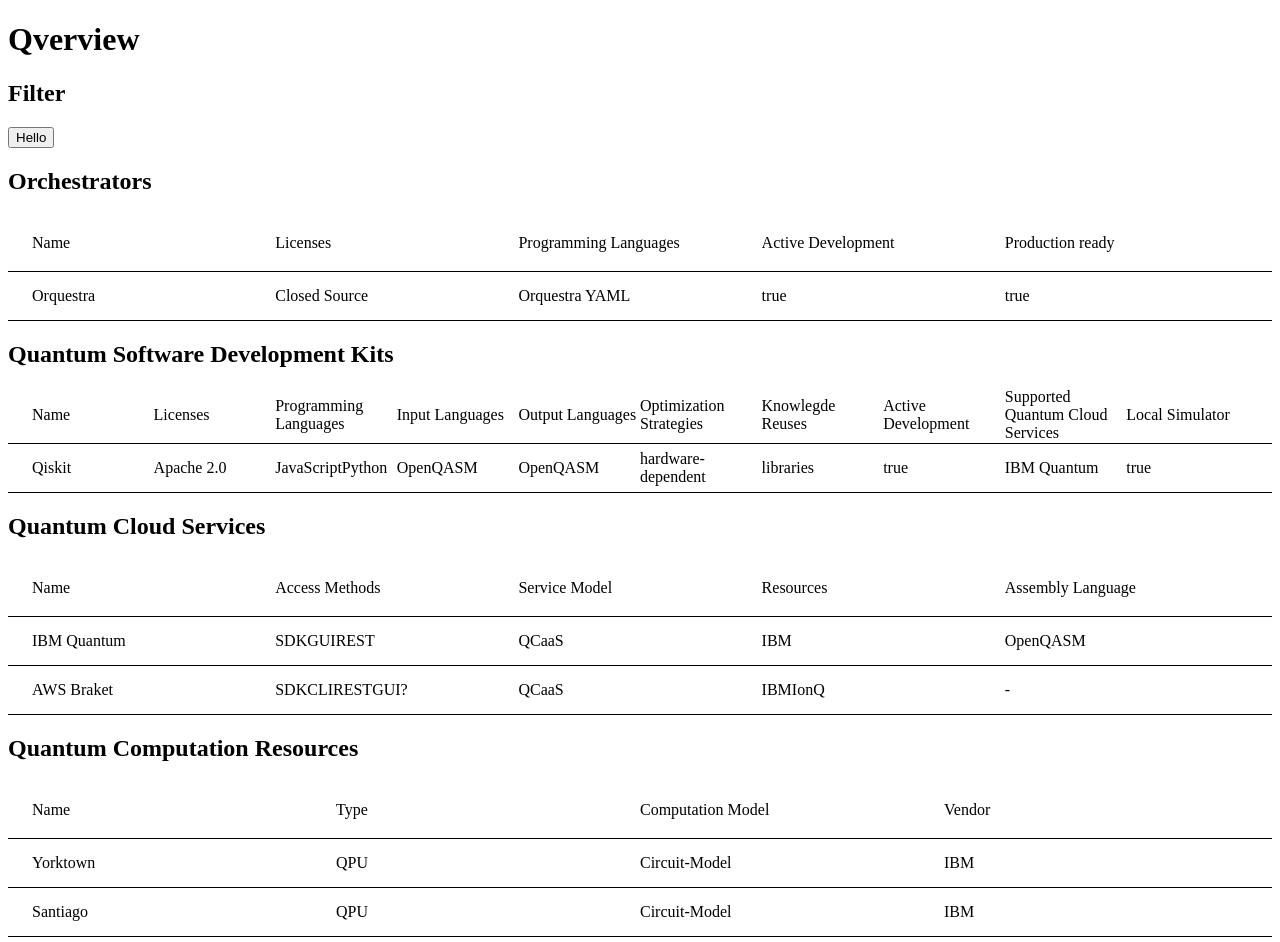
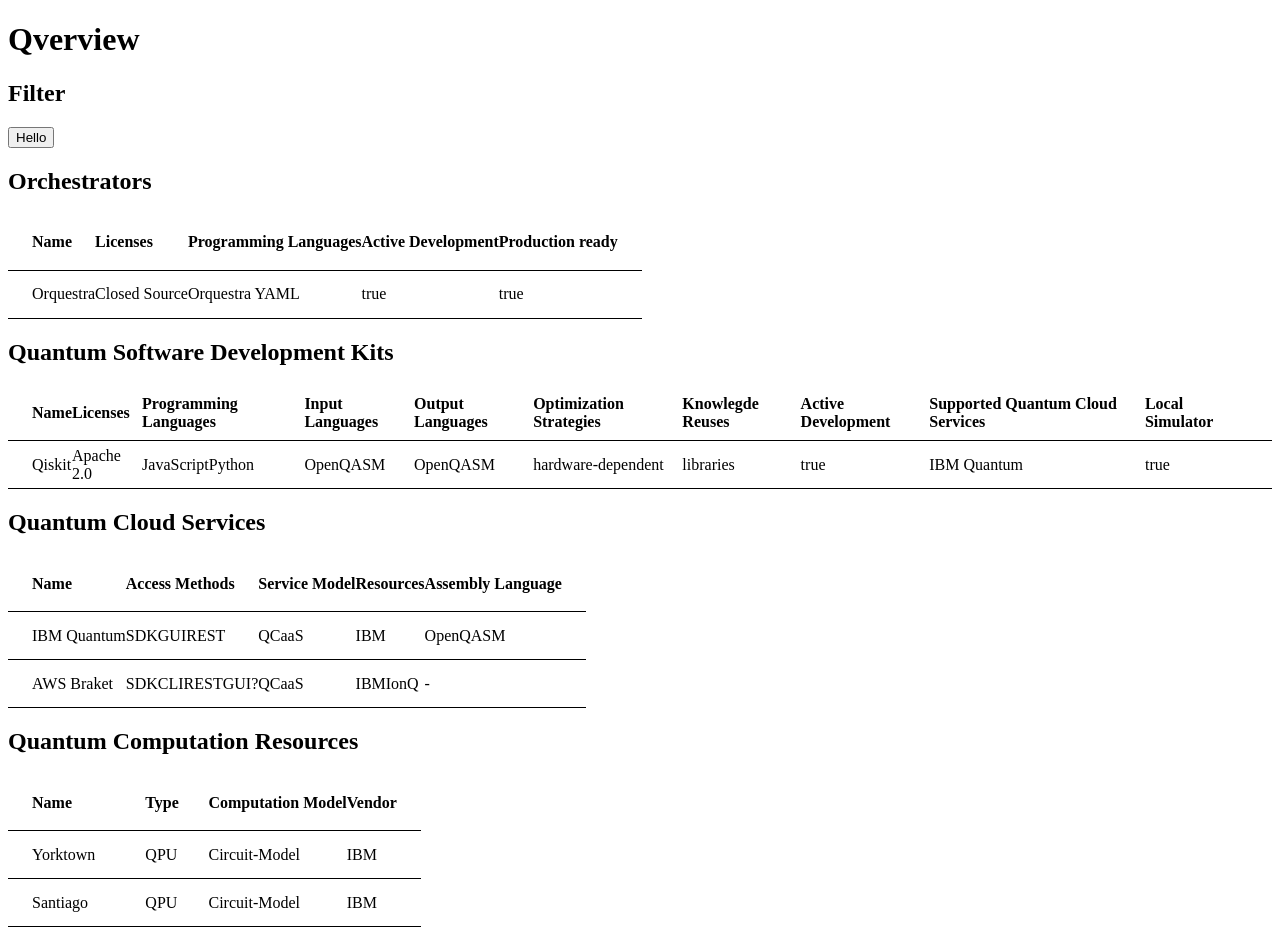
Before and after one commit to UST-QuAntiL/Qverview, an Angular app: page / in a window 1280 px wide. Shown: the top 942 px of the page. Built offline with nearby package versions, Linux system fonts and the light colour scheme.

Commit message:
Embed mat-table into standard html table

```diff
--- a/src/app/orchestrator/orchestrators-table/orchestrators-table.component.html
+++ b/src/app/orchestrator/orchestrators-table/orchestrators-table.component.html
@@ -1,37 +1,37 @@
 <h2>Orchestrators</h2>
 <div *ngIf="dataSource">
-    <mat-table class="mat-elevation-z8" [dataSource]="dataSource">
+    <table mat-table class="mat-elevation-z8" [dataSource]="dataSource">
         <ng-container matColumnDef="name">
-            <mat-header-cell *matHeaderCellDef>Name</mat-header-cell>
-            <mat-cell *matCellDef="let orchestrator">{{orchestrator.name}}</mat-cell>
+            <th mat-header-cell *matHeaderCellDef>Name</th>
+            <td mat-cell *matCellDef="let orchestrator">{{orchestrator.name}}</td>
         </ng-container>
         <ng-container matColumnDef="licenses">
-            <mat-header-cell *matHeaderCellDef>Licenses</mat-header-cell>
-            <mat-cell *matCellDef="let orchestrator">
+            <th mat-header-cell *matHeaderCellDef>Licenses</th>
+            <td mat-cell *matCellDef="let orchestrator">
                 <span *ngFor="let x of orchestrator.licenses">{{x}}</span>
-            </mat-cell>
+            </td>
         </ng-container>
         <ng-container matColumnDef="programmingLanguages">
-            <mat-header-cell *matHeaderCellDef>Programming Languages</mat-header-cell>
-            <mat-cell *matCellDef="let orchestrator">
+            <th mat-header-cell *matHeaderCellDef>Programming Languages</th>
+            <td mat-cell *matCellDef="let orchestrator">
                 <span *ngFor="let x of orchestrator.programmingLanguages">{{x}}</span>
-            </mat-cell>
+            </td>
         </ng-container>
         <ng-container matColumnDef="activeDevelopment">
-            <mat-header-cell *matHeaderCellDef>Active Development</mat-header-cell>
-            <mat-cell *matCellDef="let orchestrator">
+            <th mat-header-cell *matHeaderCellDef>Active Development</th>
+            <td mat-cell *matCellDef="let orchestrator">
                 <span>{{orchestrator.activeDevelopment}}</span>
-            </mat-cell>
+            </td>
         </ng-container>
         <ng-container matColumnDef="productionReady">
-            <mat-header-cell *matHeaderCellDef>Production ready</mat-header-cell>
-            <mat-cell *matCellDef="let orchestrator">
+            <th mat-header-cell *matHeaderCellDef>Production ready</th>
+            <td mat-cell *matCellDef="let orchestrator">
                 <span>{{orchestrator.productionReady}}</span>
-            </mat-cell>
+            </td>
         </ng-container>
 
 
-        <mat-header-row *matHeaderRowDef="displayedColumns"></mat-header-row>
-        <mat-row *matRowDef="let row; columns: displayedColumns"></mat-row>
-    </mat-table>
+        <tr mat-header-row *matHeaderRowDef="displayedColumns"></tr>
+        <tr mat-row *matRowDef="let row; columns: displayedColumns"></tr>
+    </table>
 </div>
--- a/src/app/quantum-cloud-service/quantum-cloud-services-table/quantum-cloud-services-table.component.html
+++ b/src/app/quantum-cloud-service/quantum-cloud-services-table/quantum-cloud-services-table.component.html
@@ -1,37 +1,37 @@
 <h2>Quantum Cloud Services</h2>
 <div *ngIf="dataSource">
-    <mat-table class="mat-elevation-z8" [dataSource]="dataSource">
+    <table mat-table class="mat-elevation-z8" [dataSource]="dataSource">
         <ng-container matColumnDef="name">
-            <mat-header-cell *matHeaderCellDef>Name</mat-header-cell>
-            <mat-cell *matCellDef="let qcs">{{qcs.name}}</mat-cell>
+            <th mat-header-cell *matHeaderCellDef>Name</th>
+            <td mat-cell *matCellDef="let qcs">{{qcs.name}}</td>
         </ng-container>
         <ng-container matColumnDef="accessMethods">
-            <mat-header-cell *matHeaderCellDef>Access Methods</mat-header-cell>
-            <mat-cell *matCellDef="let qcs">
+            <th mat-header-cell *matHeaderCellDef>Access Methods</th>
+            <td mat-cell *matCellDef="let qcs">
                 <span *ngFor="let x of qcs.accessMethods">{{x}}</span>
-            </mat-cell>
+            </td>
         </ng-container>
         <ng-container matColumnDef="serviceModel">
-            <mat-header-cell *matHeaderCellDef>Service Model</mat-header-cell>
-            <mat-cell *matCellDef="let qcs">
+            <th mat-header-cell *matHeaderCellDef>Service Model</th>
+            <td mat-cell *matCellDef="let qcs">
                 <span>{{qcs.serviceModel}}</span>
-            </mat-cell>
+            </td>
         </ng-container>
         <ng-container matColumnDef="resources">
-            <mat-header-cell *matHeaderCellDef>Resources</mat-header-cell>
-            <mat-cell *matCellDef="let qcs">
+            <th mat-header-cell *matHeaderCellDef>Resources</th>
+            <td mat-cell *matCellDef="let qcs">
                 <span *ngFor="let x of qcs.resources">{{x}}</span>
-            </mat-cell>
+            </td>
         </ng-container>
         <ng-container matColumnDef="assemblyLanguage">
-            <mat-header-cell *matHeaderCellDef>Assembly Language</mat-header-cell>
-            <mat-cell *matCellDef="let qcs">
+            <th mat-header-cell *matHeaderCellDef>Assembly Language</th>
+            <td mat-cell *matCellDef="let qcs">
                 <span>{{qcs.assemblyLanguage}}</span>
-            </mat-cell>
+            </td>
         </ng-container>
 
 
-        <mat-header-row *matHeaderRowDef="displayedColumns"></mat-header-row>
-        <mat-row *matRowDef="let row; columns: displayedColumns"></mat-row>
-    </mat-table>
+        <tr mat-header-row *matHeaderRowDef="displayedColumns"></tr>
+        <tr mat-row *matRowDef="let row; columns: displayedColumns"></tr>
+    </table>
 </div>
--- a/src/app/quantum-computation-resource/quantum-computation-resources-table/quantum-computation-resources-table.component.html
+++ b/src/app/quantum-computation-resource/quantum-computation-resources-table/quantum-computation-resources-table.component.html
@@ -1,25 +1,25 @@
 <h2>Quantum Computation Resources</h2>
 <div *ngIf="dataSource">
-    <mat-table class="mat-elevation-z8" [dataSource]="dataSource">
+    <table mat-table class="mat-elevation-z8" [dataSource]="dataSource">
         <ng-container matColumnDef="name">
-            <mat-header-cell *matHeaderCellDef>Name</mat-header-cell>
-            <mat-cell *matCellDef="let qcs">{{qcs.name}}</mat-cell>
+            <th mat-header-cell *matHeaderCellDef>Name</th>
+            <td mat-cell *matCellDef="let qcs">{{qcs.name}}</td>
         </ng-container>
         <ng-container matColumnDef="type">
-            <mat-header-cell *matHeaderCellDef>Type</mat-header-cell>
-            <mat-cell *matCellDef="let qcs">{{qcs.type}}</mat-cell>
+            <th mat-header-cell *matHeaderCellDef>Type</th>
+            <td mat-cell *matCellDef="let qcs">{{qcs.type}}</td>
         </ng-container>
         <ng-container matColumnDef="computationModel">
-            <mat-header-cell *matHeaderCellDef>Computation Model</mat-header-cell>
-            <mat-cell *matCellDef="let qcs">{{qcs.computationModel}}</mat-cell>
+            <th mat-header-cell *matHeaderCellDef>Computation Model</th>
+            <td mat-cell *matCellDef="let qcs">{{qcs.computationModel}}</td>
         </ng-container>
         <ng-container matColumnDef="vendor">
-            <mat-header-cell *matHeaderCellDef>Vendor</mat-header-cell>
-            <mat-cell *matCellDef="let qcs">{{qcs.vendor}}</mat-cell>
+            <th mat-header-cell *matHeaderCellDef>Vendor</th>
+            <td mat-cell *matCellDef="let qcs">{{qcs.vendor}}</td>
         </ng-container>
 
 
-        <mat-header-row *matHeaderRowDef="displayedColumns"></mat-header-row>
-        <mat-row *matRowDef="let row; columns: displayedColumns"></mat-row>
-    </mat-table>
+        <tr mat-header-row *matHeaderRowDef="displayedColumns"></tr>
+        <tr mat-row *matRowDef="let row; columns: displayedColumns"></tr>
+    </table>
 </div>
--- a/src/app/sdk/sdks-table/sdks-table.component.html
+++ b/src/app/sdk/sdks-table/sdks-table.component.html
@@ -1,68 +1,68 @@
 <h2>Quantum Software Development Kits</h2>
 <div>
-    <mat-table class="mat-elevation-z8" [dataSource]="dataSource">
+    <table mat-table class="mat-elevation-z8" [dataSource]="dataSource">
         <ng-container matColumnDef="name">
-            <mat-header-cell *matHeaderCellDef>Name</mat-header-cell>
-            <mat-cell *matCellDef="let sdk">{{sdk.name}}</mat-cell>
+            <th mat-header-cell *matHeaderCellDef>Name</th>
+            <td mat-cell *matCellDef="let sdk">{{sdk.name}}</td>
         </ng-container>
         <ng-container matColumnDef="licenses">
-            <mat-header-cell *matHeaderCellDef>Licenses</mat-header-cell>
-            <mat-cell *matCellDef="let sdk">
+            <th mat-header-cell *matHeaderCellDef>Licenses</th>
+            <td mat-cell *matCellDef="let sdk">
                 <span *ngFor="let x of sdk.licenses">{{x}}</span>
-            </mat-cell>
+            </td>
         </ng-container>
         <ng-container matColumnDef="programmingLanguages">
-            <mat-header-cell *matHeaderCellDef>Programming Languages</mat-header-cell>
-            <mat-cell *matCellDef="let sdk">
+            <th mat-header-cell *matHeaderCellDef>Programming Languages</th>
+            <td mat-cell *matCellDef="let sdk">
                 <span *ngFor="let x of sdk.programmingLanguages">{{x}}</span>
-            </mat-cell>
+            </td>
         </ng-container>
         <ng-container matColumnDef="compilerInputLanguages">
-            <mat-header-cell *matHeaderCellDef>Input Languages</mat-header-cell>
-            <mat-cell *matCellDef="let sdk">
+            <th mat-header-cell *matHeaderCellDef>Input Languages</th>
+            <td mat-cell *matCellDef="let sdk">
                 <span *ngFor="let x of sdk.compilerInputLanguages">{{x}}</span>
-            </mat-cell>
+            </td>
         </ng-container>
         <ng-container matColumnDef="compilerOutputLanguages">
-            <mat-header-cell *matHeaderCellDef>Output Languages</mat-header-cell>
-            <mat-cell *matCellDef="let sdk">
+            <th mat-header-cell *matHeaderCellDef>Output Languages</th>
+            <td mat-cell *matCellDef="let sdk">
                 <span *ngFor="let x of sdk.compilerOutputLanguages">{{x}}</span>
-            </mat-cell>
+            </td>
         </ng-container>
         <ng-container matColumnDef="compilerOptimizationStrategies">
-            <mat-header-cell *matHeaderCellDef>Optimization Strategies</mat-header-cell>
-            <mat-cell *matCellDef="let sdk">
+            <th mat-header-cell *matHeaderCellDef>Optimization Strategies</th>
+            <td mat-cell *matCellDef="let sdk">
                 <span *ngFor="let x of sdk.compilerOptimizationStrategies">{{x}}</span>
-            </mat-cell>
+            </td>
         </ng-container>
         <ng-container matColumnDef="knowlegdeReuses">
-            <mat-header-cell *matHeaderCellDef>Knowlegde Reuses</mat-header-cell>
-            <mat-cell *matCellDef="let sdk">
+            <th mat-header-cell *matHeaderCellDef>Knowlegde Reuses</th>
+            <td mat-cell *matCellDef="let sdk">
                 <span *ngFor="let x of sdk.knowlegdeReuses">{{x}}</span>
-            </mat-cell>
+            </td>
         </ng-container>
         <ng-container matColumnDef="activeDevelopment">
-            <mat-header-cell *matHeaderCellDef>Active Development</mat-header-cell>
-            <mat-cell *matCellDef="let sdk">
+            <th mat-header-cell *matHeaderCellDef>Active Development</th>
+            <td mat-cell *matCellDef="let sdk">
                 <span>{{sdk.activeDevelopment}}</span>
-            </mat-cell>
+            </td>
         </ng-container>
         <ng-container matColumnDef="supportedQuantumCloudServices">
-            <mat-header-cell *matHeaderCellDef>Supported Quantum Cloud Services
-            </mat-header-cell>
-            <mat-cell *matCellDef="let sdk">
+            <th mat-header-cell *matHeaderCellDef>Supported Quantum Cloud Services
+            </th>
+            <td mat-cell *matCellDef="let sdk">
                 <span *ngFor="let x of sdk.supportedQuantumCloudServices">{{x}}</span>
-            </mat-cell>
+            </td>
         </ng-container>
         <ng-container matColumnDef="localSimulator">
-            <mat-header-cell *matHeaderCellDef>Local Simulator</mat-header-cell>
-            <mat-cell *matCellDef="let sdk">
+            <th mat-header-cell *matHeaderCellDef>Local Simulator</th>
+            <td mat-cell *matCellDef="let sdk">
                 <span>{{sdk.localSimulator}}</span>
-            </mat-cell>
+            </td>
         </ng-container>
 
 
-        <mat-header-row *matHeaderRowDef="displayedColumns"></mat-header-row>
-        <mat-row *matRowDef="let row; columns: displayedColumns"></mat-row>
-    </mat-table>
+        <tr mat-header-row *matHeaderRowDef="displayedColumns"></tr>
+        <tr mat-row *matRowDef="let row; columns: displayedColumns"></tr>
+    </table>
 </div>
```
